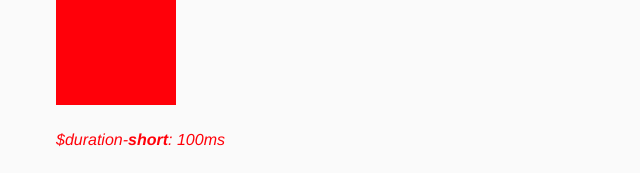
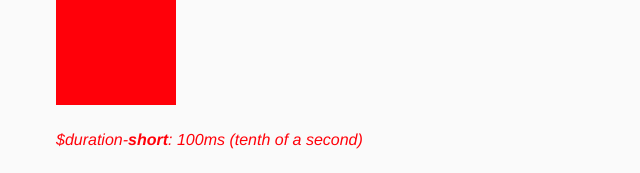
Before and after one commit to jackkim9/motion-guidelines, a plain HTML site: page index.html in a window 1280 px wide. Shown: the part 1680-1853 px from the top of the page, without its empty margins (0-640 px from the left). Drawn offline with nearby package versions, Linux system fonts and the light colour scheme.

Commit message:
adds text

```diff
--- a/index.html
+++ b/index.html
@@ -33,7 +33,7 @@
         <div class="demo duration instant"></div>
         <h5>$duration-<b>shorter</b>: 70ms</h5>
         <div class="demo duration shorter"></div>
-        <h5>$duration-<b>short</b>: 100ms</h5>
+        <h5>$duration-<b>short</b>: 100ms (tenth of a second)</h5>
         <div class="demo duration short"></div>
         <h5 class="base-duration">$duration-<b>base</b>: 200ms</h5>
         <div class="demo duration base base-duration"></div>
```
